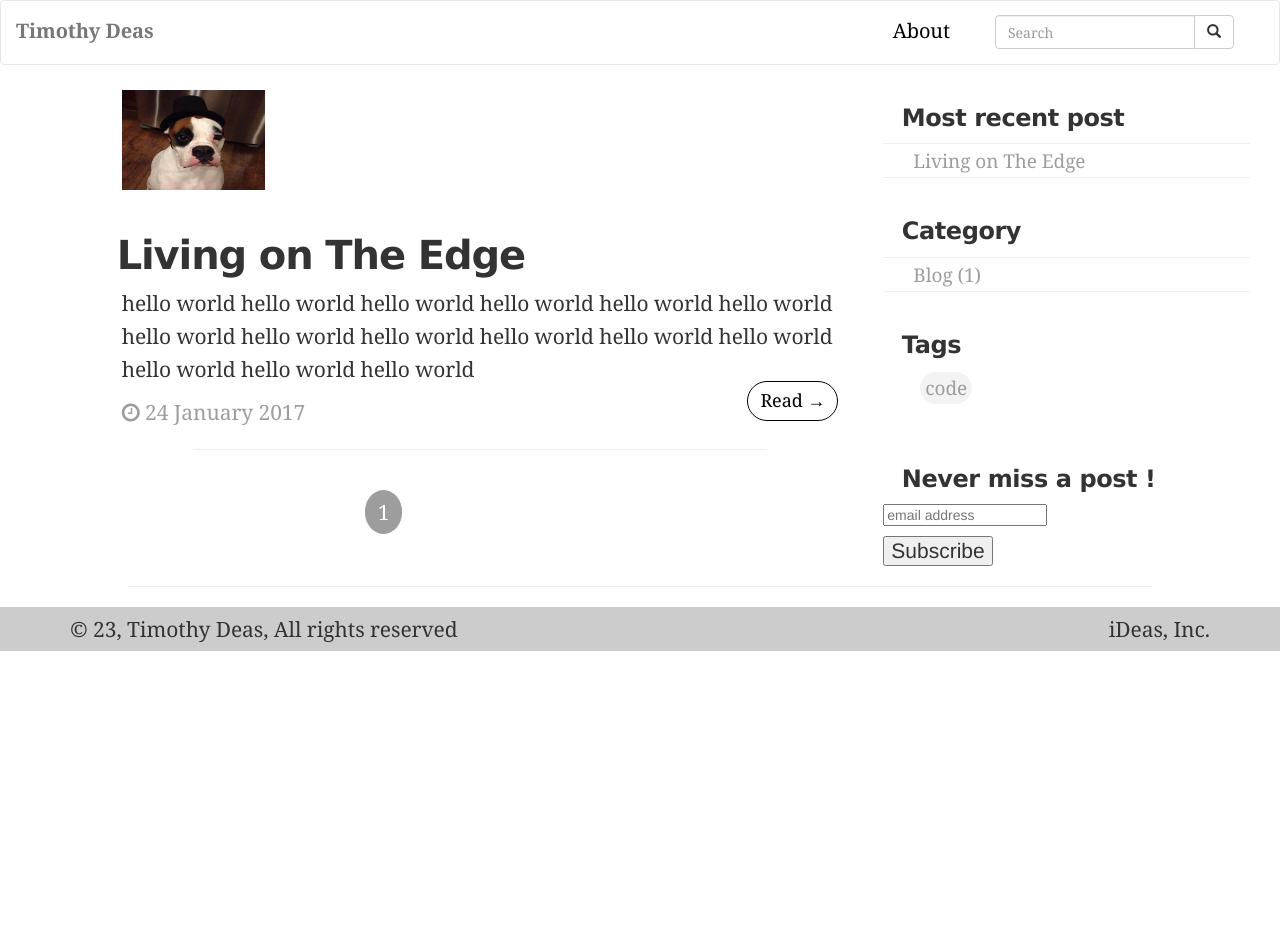
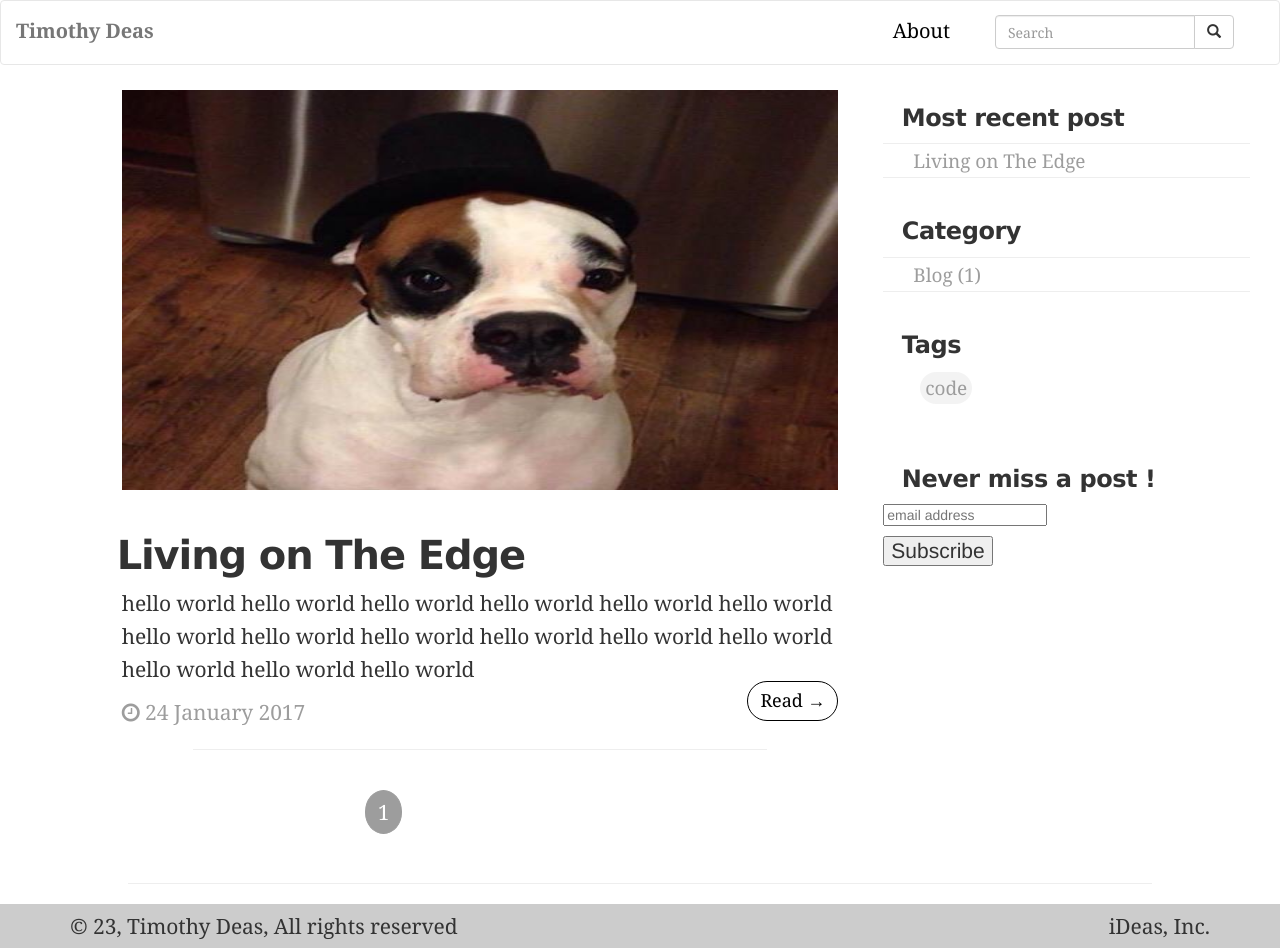
Before and after one commit to thEnchanter/thenchanter.github.io, a Jekyll site: the page built from index.html, in a window 1280 px wide and 948 px high. Built offline with Jekyll 4.4.1, drawn with Linux system fonts in a browser that asks for light colours; the list of posts is cut into pages by our own code; comment, search, counter and statistics services are not loaded.

Commit message:
Update custom.css

```diff
--- a/css/custom.css
+++ b/css/custom.css
@@ -130,11 +130,11 @@ h2 {
 }
 
 .img-main {
-    height: 100px;
+    height: 400px;
 }
 
 img {
-    width: 20%;
+    width: 100%;
     margin-top: 25px;
     margin-bottom: 25px;
 }
```
